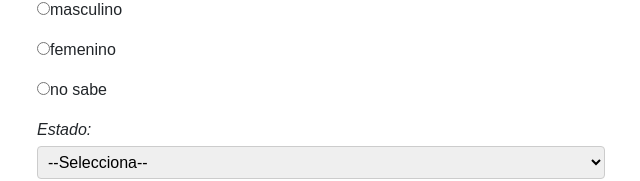
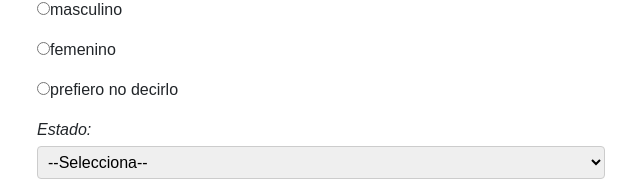
Before and after one commit to Karlaarevalo07/formulario-karla, a React (Vite) app: page / in a window 1280 px wide. Shown: the part 387-568 px from the top of the page, without its empty margins (319-959 px from the left). Built offline with nearby package versions, Linux system fonts and the light colour scheme.

Commit message:
cambio en el genero

```diff
--- a/src/App.tsx
+++ b/src/App.tsx
@@ -50,7 +50,6 @@ export const Formulario = () => {
           onChange={manejarCambio}
         />
       </label>
-
       <label>
         Apellido:
         <input
@@ -60,7 +59,6 @@ export const Formulario = () => {
           onChange={manejarCambio}
         />
       </label>
-
       <label>
         <i>Deporte favorito:</i>
         <select name="deporte" value={formulario.deporte} onChange={manejarCambio}>
@@ -75,7 +73,7 @@ export const Formulario = () => {
         <i>Género:</i>
         <label><input type="radio" name="genero" value="masculino" onChange={manejarCambio} />masculino</label>
         <label><input type="radio" name="genero" value="femenino" onChange={manejarCambio} />femenino</label>
-        <label><input type="radio" name="genero" value="no sabe" onChange={manejarCambio} />no sabe</label>
+        <label><input type="radio" name="genero" value="prefiero no decirlo" onChange={manejarCambio} />prefiero no decirlo</label>
       </label>
 
       <label>
```
